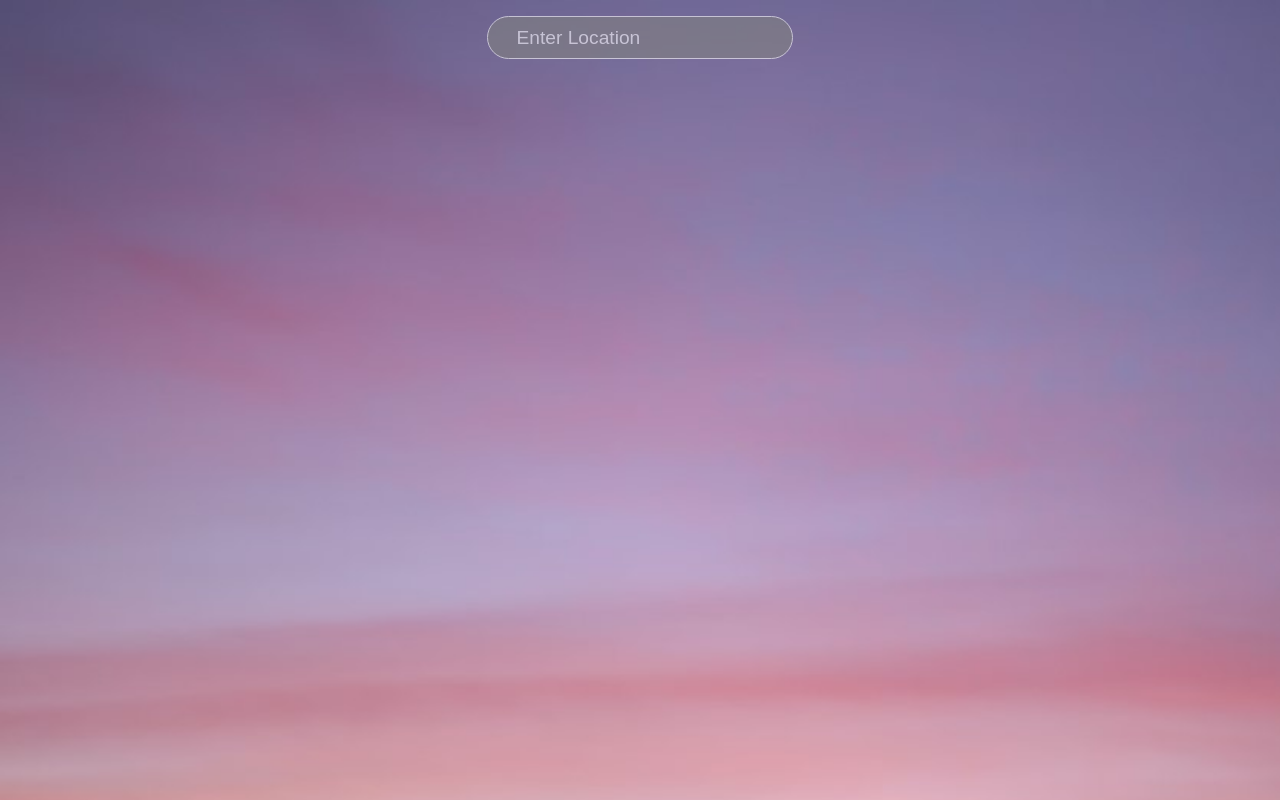
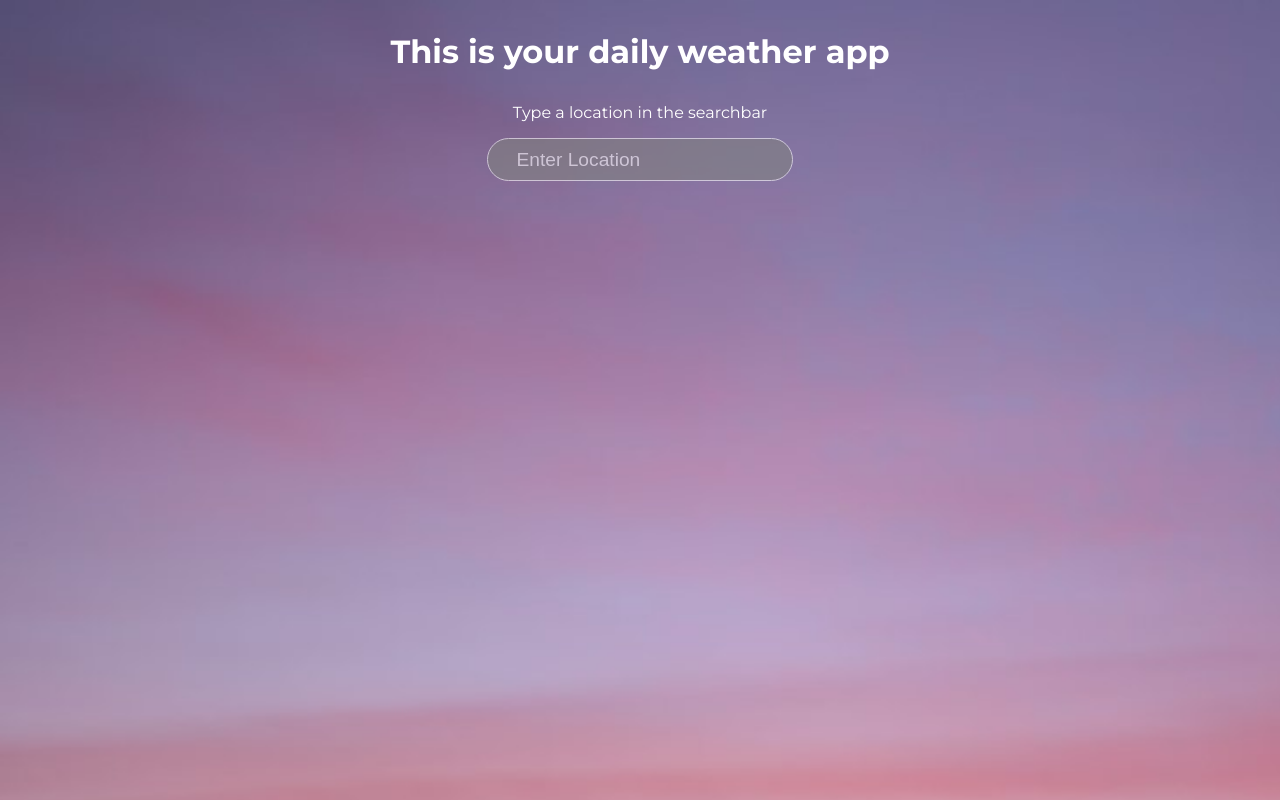
Before and after one commit to rts-cmk-wu08/valgfag-app-mani0053, a React (Create React App) app: page / in a window 1280 px wide. Shown: the top 800 px of the page. Built offline with nearby package versions, Linux system fonts and the light colour scheme.

Commit message:
update code

```diff
--- a/src/App.js
+++ b/src/App.js
@@ -26,6 +26,8 @@ function App() {
 
   return (
     <div className="app">
+      <h1>This is your daily weather app</h1>
+      <p>Type a location in the searchbar</p>
       <div className='search'>
         <input
         value={location}
--- a/src/index.css
+++ b/src/index.css
@@ -11,9 +11,12 @@ body{
 .app{
   text-align: center;
 }
+.app h1{
+  padding: 1em 0;
+}
 
 p {
-font-size: 2em;
+font-size: 1em;
 }
 
 .app {
@@ -27,12 +30,7 @@ font-size: 2em;
   max-width: 100%;
   height: 100vh;
   margin: auto;
-  /* padding: 0 1em; */
-  /* position: relative;
-  top: 10%; */
-  display: flex;
-  flex-direction: column;
-  justify-content: space-between;
+  padding: 1em 20em;
 }
 
 .app .search {
@@ -67,21 +65,9 @@ font-size: 2em;
   display: grid;
   grid-gap: 12px;
   padding-bottom: 1em ;
-  /* display: flex;
-  flex-direction: column;
-  justify-content: space-evenly;
-  text-align: center; */
 
+}
 
-  /* background-color: rgba(255, 255, 255, 0.2);
-  border: white 2px solid;
-  border-radius: 10px; */
-}
-/* .feels .humidity .wind{
-  background-color: rgba(255, 255, 255, 0.2);
-  border: white 2px solid;
-  border-radius: 10px;
-} */
 .bold{
   font-weight: 700px;
 }
@@ -97,10 +83,14 @@ font-size: 2em;
   background-color: rgba(255, 255, 255, 0.2);
   border: white 2px solid;
   border-radius: 10px;
+  width: 100%;
+  padding: 12px;
 }
 
 .wind{
   background-color: rgba(255, 255, 255, 0.2);
   border: white 2px solid;
   border-radius: 10px;
+  width: 100%;
+  padding: 12px;
 }
```
